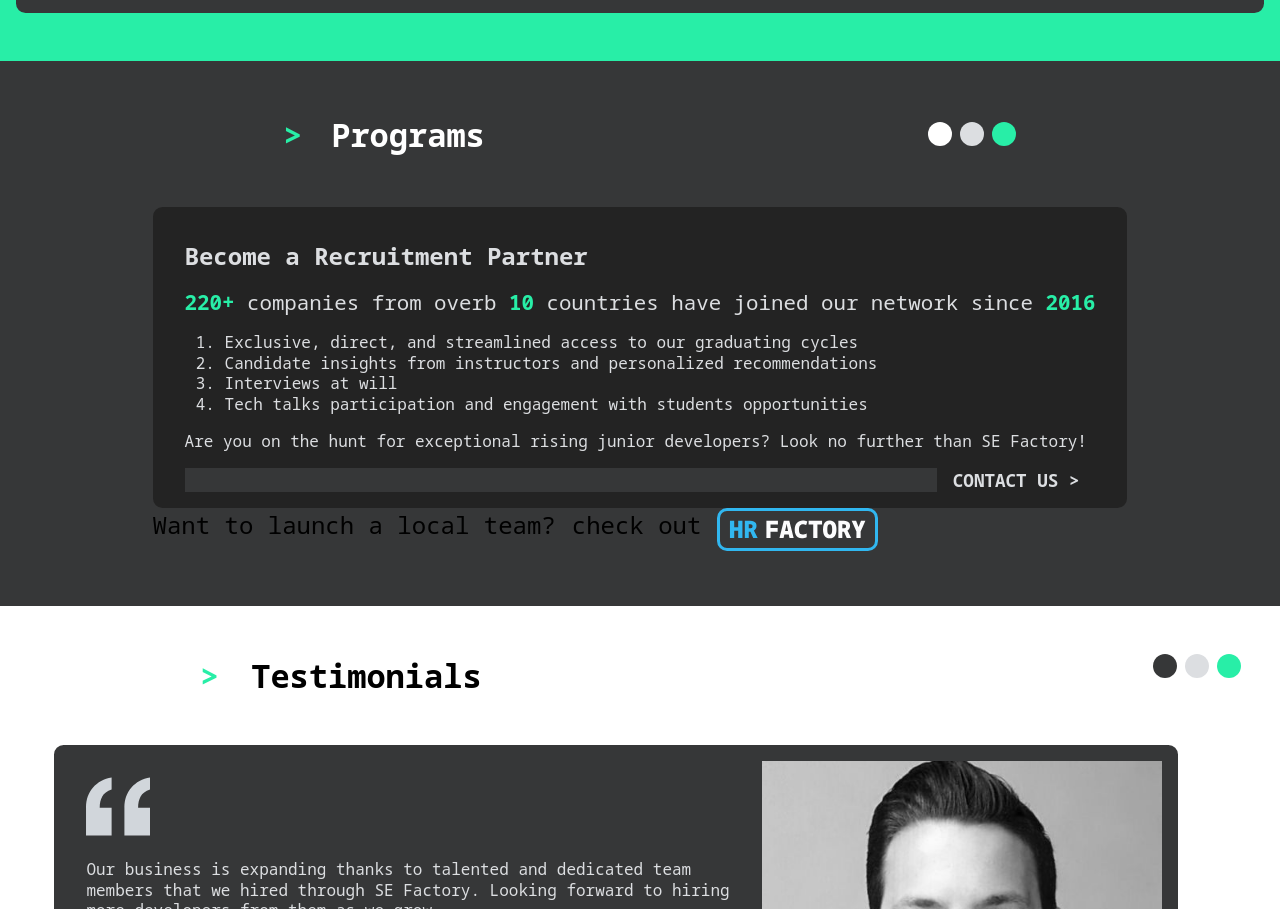
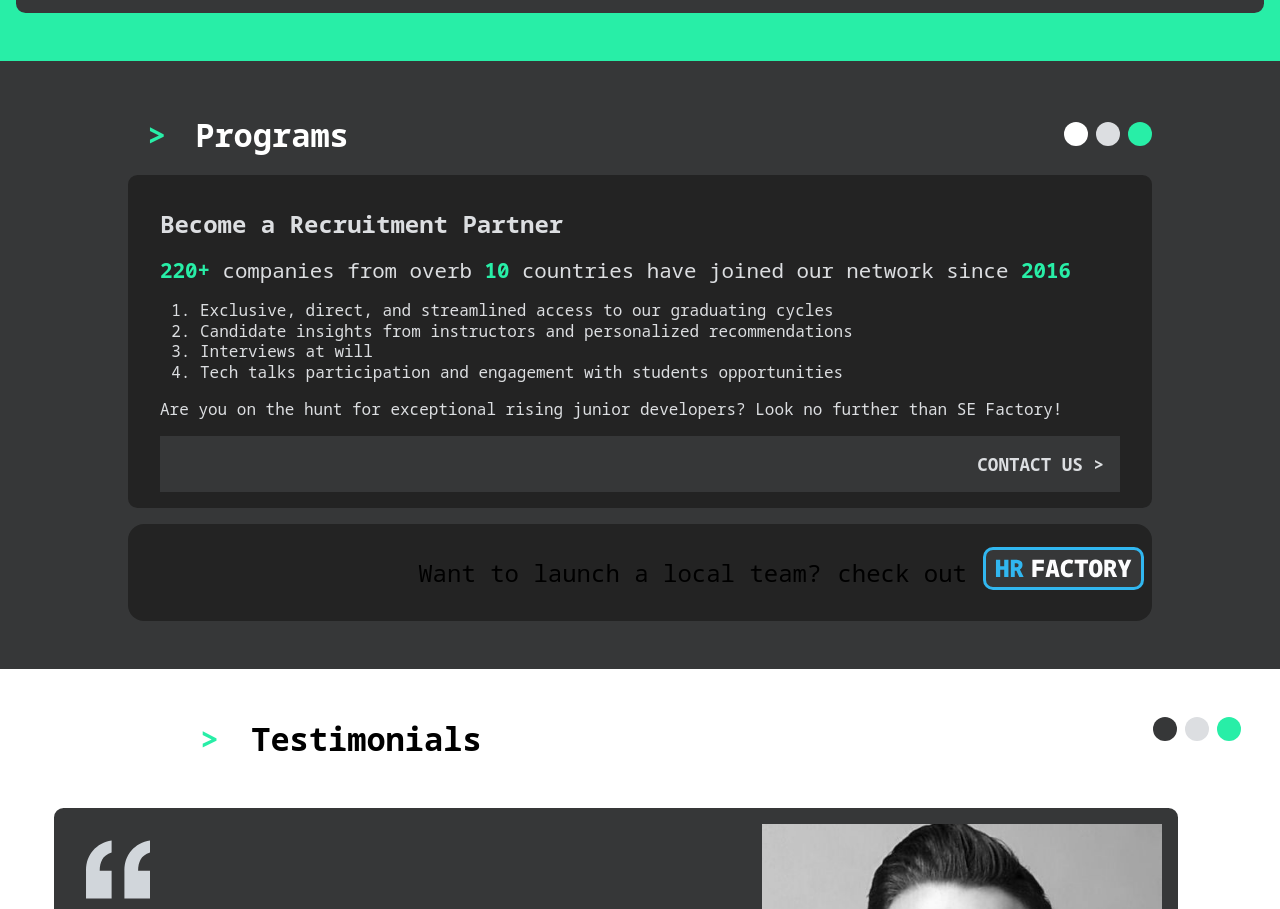
Before and after one commit to HassanMoussaa/SE-Factory-Webclone, a plain HTML site: page index.html in a window 1280 px wide. Shown: the part 3403-4312 px from the top of the page. Drawn offline with Linux system fonts and the light colour scheme.

Commit message:
fixed section 5 with editing all sections

```diff
--- a/index.html
+++ b/index.html
@@ -218,7 +218,8 @@
     <!-- 5th seciotion of the webpage -->
 
     <section class="section-5">
-      <div class="sec4Part1">
+      <div class="sec5Wrapper">
+        <div class="sec5Part1">
           <div class="title-4">
             <div class="arrowSec4">></div>
             <div class="greetingSec4">Programs</div>
@@ -232,7 +233,6 @@
 
         <div class="sec5Part2">
           <div class="container-sec5">
-          <div class="contentBox-5">
             <div class="leftBox-5">
               <div class="leftBoxHeading">
                 <b>
@@ -270,16 +270,14 @@
                 </p>
               </div>
               <div class="leftBox-footer-5">
-                <div class="leftBox-footer-5-contact">
                 <a href="index.html"> <b>CONTACT US ></b></a>
               </div>
             </div>
           </div>
         </div>
-        </div>
         <div class="sec4Part3">
-          <div>Want to launch a local team?</div>
-          <div>check out</div>
+          <p>Want to launch a local team?</p>
+          <p>check out</p>
           <div><img src="photos\HR Factory.svg" alt="HR Facory logo" /></div>
         </div>
       </div>
--- a/styles/style.css
+++ b/styles/style.css
@@ -491,22 +491,32 @@ body {
   padding: 3rem 0;
 }
 
+.sec5Wrapper {
+  padding: 0 10%;
+  display: flex;
+  flex-direction: column;
+  width: 100%;
+  gap: 1rem;
+}
+
+.sec5Part1 {
+  display: flex;
+  flex: 0 auto;
+  flex-direction: row;
+  justify-content: space-between;
+  align-items: center;
+  gap: 2rem;
+  width: 100%;
+}
+
 .container-sec5 {
   display: flex;
   border: 1rem solid #232323;
   border-radius: 0.6rem;
 }
 
-.contentBox-5 {
-  display: flex;
-  justify-content: space-between;
-  gap: 1rem;
-  width: fit-content;
-  height: fit-content;
+.leftBox-5 {
   background-color: #232323;
-}
-
-.leftBox-5 {
   display: flex;
   flex-direction: column;
   height: 100%;
@@ -515,7 +525,6 @@ body {
 }
 
 .leftBox-5 div a {
-  background-color: #232323;
   font-size: 1.1rem;
   color: #dcdee1;
   padding: 1rem;
@@ -546,10 +555,13 @@ body {
 
 .sec4Part3 {
   display: flex;
-  justify-content: flex-s;
-  text-align: end;
+  justify-content: end;
+  align-items: center;
   gap: 1rem;
   font-size: 1.5rem;
+  padding: 0.5rem;
+  background-color: #232323;
+  border-radius: 1rem;
 }
 
 /* ------section6------ */
```
Lines whose indentation alone changed are shown as unchanged.
